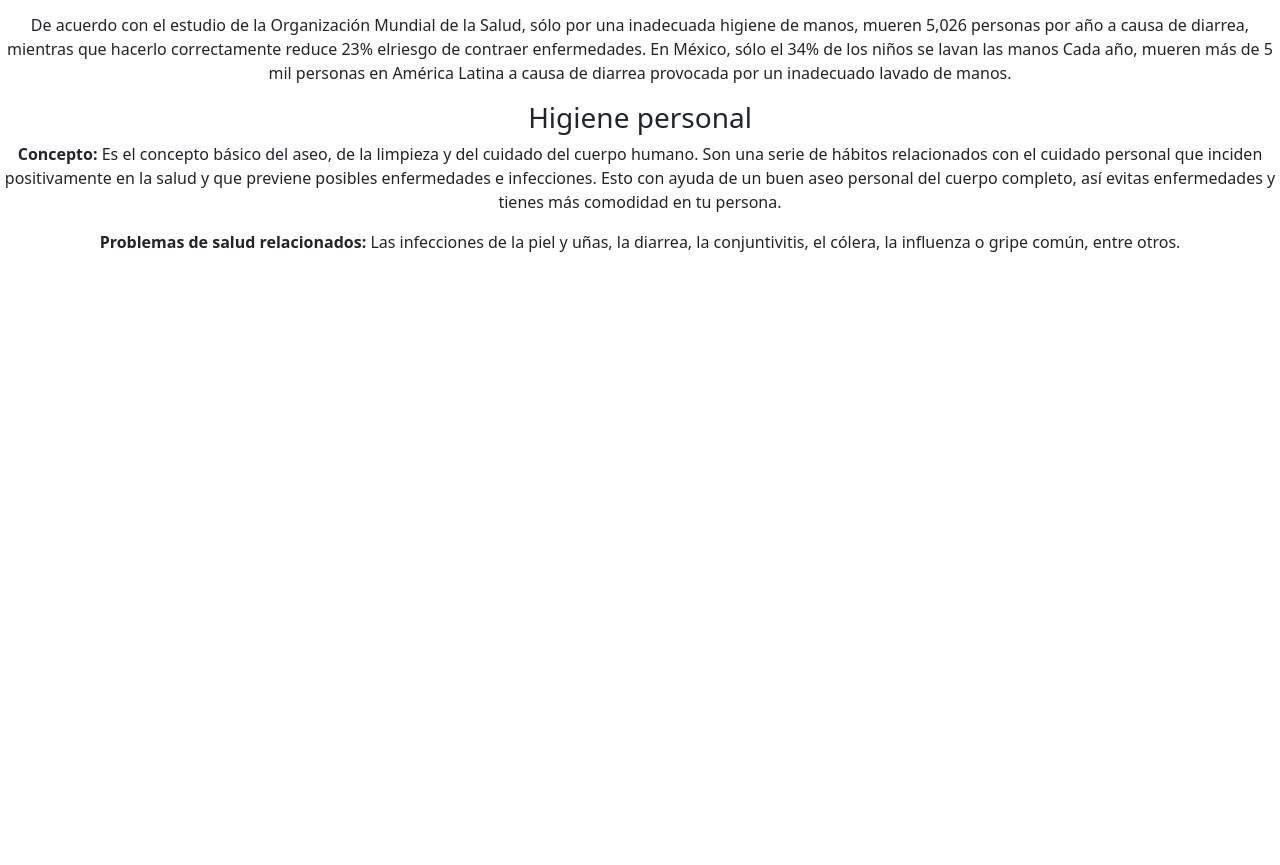
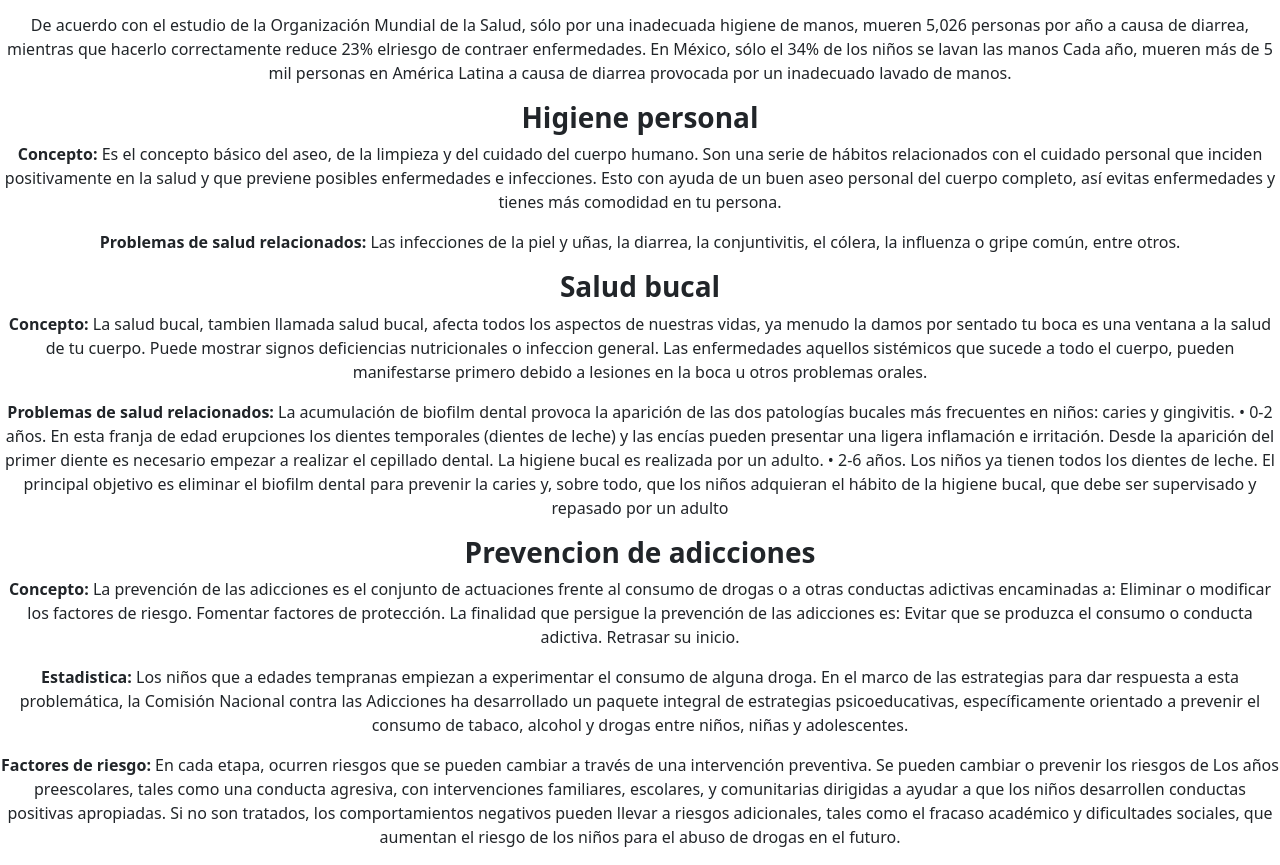
Before and after one commit to LuisM711/blog, a plain HTML site: page index.html in a window 1280 px wide. Shown: the part 644-1509 px from the top of the page. Before the commit the page ends 914 px from the top, so only its background shows below. Drawn offline with nearby package versions, Linux system fonts and the light colour scheme.

Commit message:
Add files via upload

```diff
--- a/custom.css
+++ b/custom.css
@@ -3,6 +3,7 @@ body {
 }
 h1,h2,h3,h4 {
 	text-align: center;
+	font-weight: bold;
 }
 p {
 	text-align: center;
--- a/index.html
+++ b/index.html
@@ -81,5 +81,22 @@
         <p>
         	<strong>Problemas de salud relacionados: </strong>Las infecciones de la piel y uñas, la diarrea, la conjuntivitis, el cólera, la influenza o gripe común, entre otros.
         </p>
+        <h3>Salud bucal</h3>
+        <p>
+        	<strong>Concepto: </strong> La salud bucal, tambien llamada salud bucal, afecta todos los aspectos de nuestras vidas, ya menudo la damos por sentado tu boca es una ventana a la salud de tu cuerpo. Puede mostrar signos deficiencias nutricionales o infeccion general. Las enfermedades aquellos sistémicos que sucede a todo el cuerpo, pueden manifestarse primero debido a lesiones en la boca u otros problemas orales.
+        </p>
+        <p>
+        	<strong>Problemas de salud relacionados: </strong>La acumulación de biofilm dental provoca la aparición de las dos patologías bucales más frecuentes en niños: caries y gingivitis. • 0-2 años. En esta franja de edad erupciones los dientes temporales (dientes de leche) y las encías pueden presentar una ligera inflamación e irritación. Desde la aparición del primer diente es necesario empezar a realizar el cepillado dental. La higiene bucal es realizada por un adulto. • 2-6 años. Los niños ya tienen todos los dientes de leche. El principal objetivo es eliminar el biofilm dental para prevenir la caries y, sobre todo, que los niños adquieran el hábito de la higiene bucal, que debe ser supervisado y repasado por un adulto
+        </p>
+        <h3>Prevencion de adicciones</h3>
+        <p>
+        	<strong>Concepto: </strong>La prevención de las adicciones es el conjunto de actuaciones frente al consumo de drogas o a otras conductas adictivas encaminadas a: Eliminar o modificar los factores de riesgo. Fomentar factores de protección. La finalidad que persigue la prevención de las adicciones es: Evitar que se produzca el consumo o conducta adictiva. Retrasar su inicio.
+        </p>
+        <p>
+        	<strong>Estadistica: </strong>Los niños que a edades tempranas empiezan a experimentar el consumo de alguna droga. En el marco de las estrategias para dar respuesta a esta problemática, la Comisión Nacional contra las Adicciones ha desarrollado un paquete integral de estrategias psicoeducativas, específicamente orientado a prevenir el consumo de tabaco, alcohol y drogas entre niños, niñas y adolescentes.
+        </p>
+        <p>
+        	<strong>Factores de riesgo: </strong>En cada etapa, ocurren riesgos que se pueden cambiar a través de una intervención preventiva. Se pueden cambiar o prevenir los riesgos de Los años preescolares, tales como una conducta agresiva, con intervenciones familiares, escolares, y comunitarias dirigidas a ayudar a que los niños desarrollen conductas positivas apropiadas. Si no son tratados, los comportamientos negativos pueden llevar a riesgos adicionales, tales como el fracaso académico y dificultades sociales, que aumentan el riesgo de los niños para el abuso de drogas en el futuro.
+        </p>
     </body>
 </html>
```
